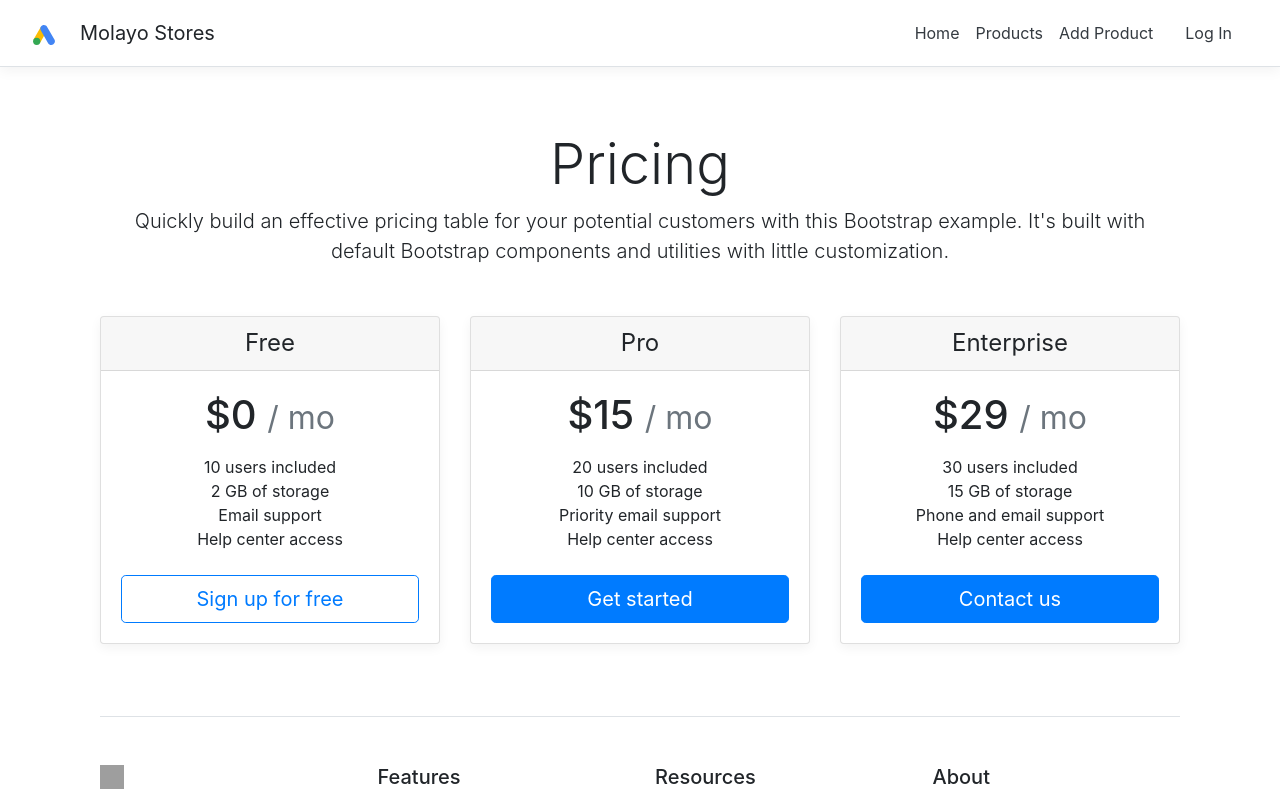
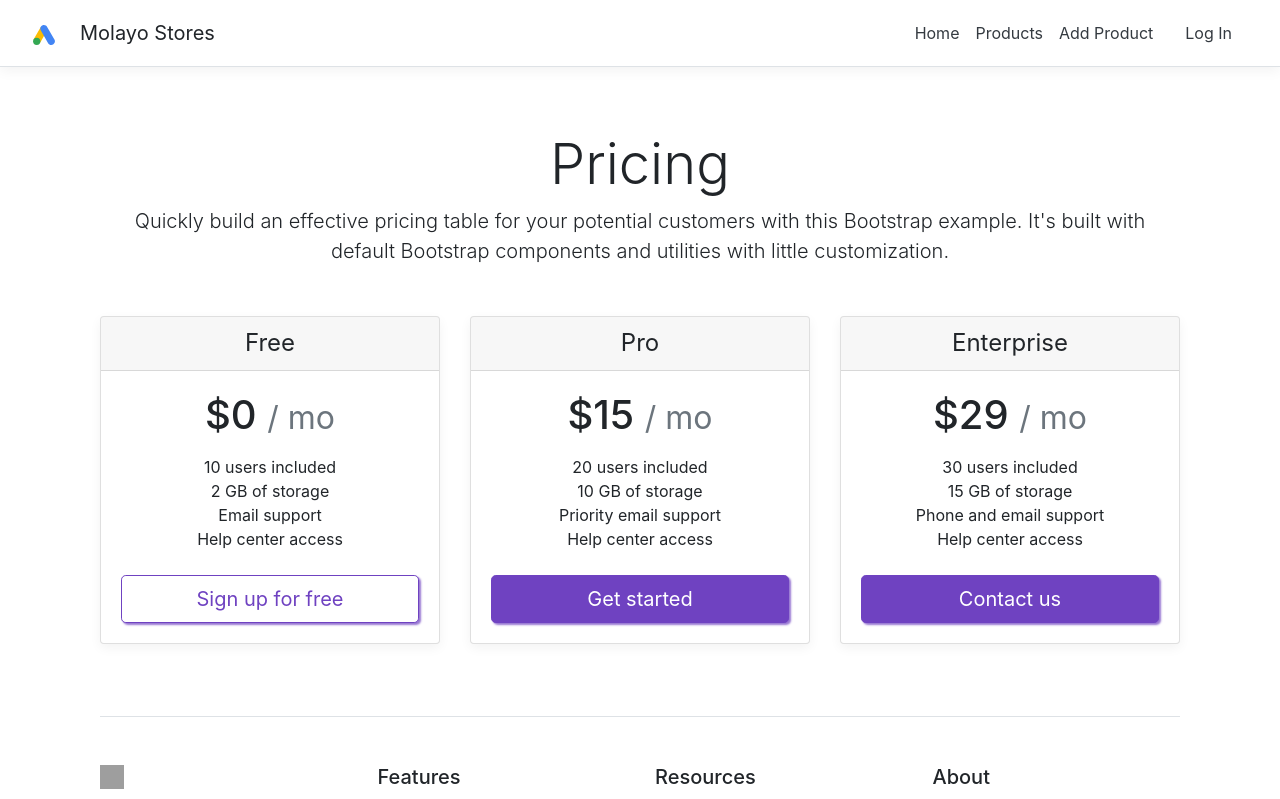
Before and after one commit to bbmattieu9/Inventory, an Angular app: page /welcome in a window 1280 px wide. Shown: the top 799 px of the page. Built offline with nearby package versions, Linux system fonts and the light colour scheme; grey boxes are pictures that could not be loaded; what angular-in-memory-web-api would draw is missing.

Commit message:
Changed the landin page card UI

```diff
--- a/src/styles.css
+++ b/src/styles.css
@@ -78,22 +78,43 @@ body {
 .lh-125 { line-height: 1.25; }
 .lh-150 { line-height: 1.5; }
 
-a.nav-link.active {
+/* a.nav-link.active {
   color: #6f42c1 !important;
   font-size: medium;
   border-bottom: 2px solid var(--purple);
-}
+} */
 
-.navbar-default .navbar-nav > li > a {
+/* .navbar-default .navbar-nav > li > a {
   color: #6f42c1;
   font-size: 15px;
   font-weight: 500;
-}
+} */
 
 .table thead th {
   vertical-align: bottom;
   border-bottom: 2px solid #dee2e6;
   color: #6f42c1 !important;
+}
+
+.btn-lg.btn-primary {
+  border: 1px solid #6f42c1;
+  background-color: #6f42c1;
+  color: #fff;
+  box-shadow: 2px 2px 2px #6f42c1b8;
+}
+
+.btn-lg.btn-primary:hover {
+  border: 1px solid #6f42c1;
+  background-color: #fff;
+  color: #6f42c1;
+  box-shadow: 2px 2px 2px #6f42c1b8;
+}
+
+.btn-lg.btn-outline-primary {
+  border: 1px solid #6f42c1;
+  background-color: #fff;
+  color: #6f42c1;
+  box-shadow: 2px 2px 2px #6f42c1b8;
 }
 
 
```
